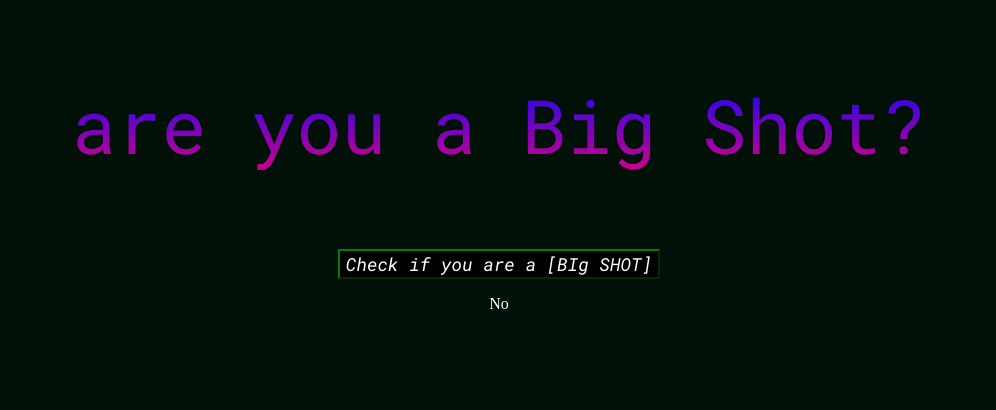
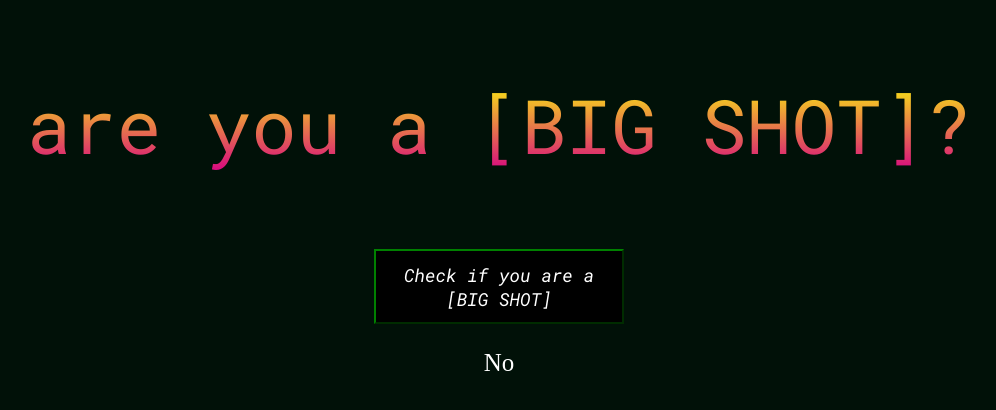
Before and after one commit to sr01000100/areYouABigShot, a plain HTML site: page index.html in a window 1280 px wide. Shown: the whole page, without its empty margins (141-1137 px from the left). Drawn offline with Linux system fonts and the light colour scheme.

Commit message:
phone version and more

```diff
--- a/css/style.css
+++ b/css/style.css
@@ -1,11 +1,9 @@
 @import url('https://fonts.googleapis.com/css2?family=Roboto+Mono:ital,wght@0,100..700;1,100..700&display=swap');
-@import url('https://fonts.googleapis.com/css2?family=Quicksand:wght@700&family=Roboto:wght@100&display=swap');
+/*@import url('https://fonts.googleapis.com/css2?family=Quicksand:wght@700&family=Roboto:wght@100&display=swap');*/
 
 body{
   background-color: #011108;
   color: white;
-
-
 }
 
 div{
@@ -25,7 +23,7 @@ p{
     font-family: "roboto mono",monospace;
 
     background-image: linear-gradient(#7272AB, #1a0a14);
-    background:  linear-gradient( #0808ff, #d60084);
+    background:  linear-gradient( #fbff08, #d60084);
     -webkit-background-clip: text;
     -webkit-text-fill-color: transparent;
 }
@@ -42,3 +40,84 @@ button{
   width: 750px;
   height: 150px;
 }
+
+@media only screen and (min-width: 768px) {
+#mainT{
+    font-size: 75px;
+    font-family: "roboto mono",monospace;
+
+    background-image: linear-gradient(#7272AB, #1a0a14);
+    /*background:  linear-gradient( #0808ff, #d60084);*/
+    background:  linear-gradient( #fbff08, #d60084);
+    -webkit-background-clip: text;
+    -webkit-text-fill-color: transparent;
+}
+
+p{
+
+font-size: 50px;}
+
+button{
+  height: 250px;
+  width: 650px;
+  font-family: "roboto mono",monospace;
+  font-style: italic;
+  font-size: 50px;
+  background-color: black;
+  color: white;
+  border-color: green;
+
+}
+
+#image{
+  width: 750px;
+  height: 150px;
+}
+
+}
+
+@media only screen and (min-width: 1200px) {
+  body{
+  background-color: #011108;
+  color: white;
+}
+
+div{
+  justify-content: center;
+  align-items: center;
+  display: flex;
+}
+
+p{
+  justify-content: center;
+  align-items: center;
+  display: flex;
+  font-size: 25px;
+}
+
+#mainT{
+    font-size: 75px;
+    font-family: "roboto mono",monospace;
+
+    background-image: linear-gradient(#7272AB, #1a0a14);
+    background:  linear-gradient( #fbff08, #d60084);
+    -webkit-background-clip: text;
+    -webkit-text-fill-color: transparent;
+}
+button{
+  font-family: "roboto mono",monospace;
+  font-style: italic;
+  font-size: large;
+  background-color: black;
+  color: white;
+  border-color: green;
+  width: 250px;
+  height:75px;
+}
+
+#image{
+  width: 750px;
+  height: 150px;
+}
+
+}
--- a/index.html
+++ b/index.html
@@ -10,8 +10,8 @@
 
     <header></header>
     <main>
-        <p id="mainT">are you a Big Shot?</p>
-        <center><button id="button">Check if you are a [BIg SHOT]</button></center>
+        <p id="mainT">are you a [BIG SHOT]?</p>
+        <center><button id="button">Check if you are a [BIG SHOT]</button></center>
         <p id="resp">No</p>
         <center><img id="image"src="bighsot1.png" hidden></center>
         <!--<p id="numb">0</p>-->
--- a/main.js
+++ b/main.js
@@ -7,16 +7,29 @@ button.addEventListener("click",function(){
     var num=Math.floor(Math.random()*101)
     //document.getElementById("numb").innerHTML=num
     //var num=69
-    if(num==69||num==67){
+    console.log(num);
+    if(num==5||num==13||num==21||num==67||num==69){
         document.getElementById("resp").innerHTML="Yes"
         image.removeAttribute("hidden")
+        sound.currentTime=0;
         sound.play();
+        window.alert("[BIG SHOT]");
+        button.disabled=true;
     }else{
         document.getElementById("resp").innerHTML="No"
         image.setAttribute("hidden","hidden")
-        document.close();
+        sound.pause();
+        sound.currentTime=0;
     }
 
 
 
 });
+
+sound.onended=function(){
+    button.disabled=false;
+    image.setAttribute("hidden","hidden")
+    document.getElementById("resp").innerHTML="No more [BIG SHOT]"
+    sound.pause();
+    sound.currentTime=0;
+}
```
